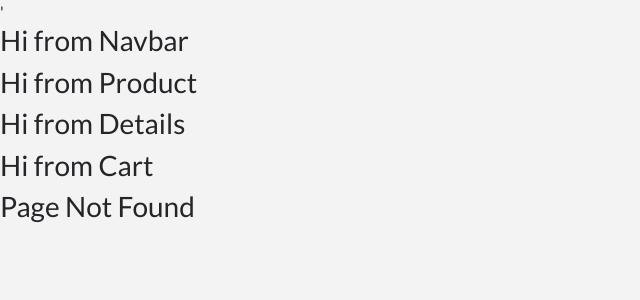
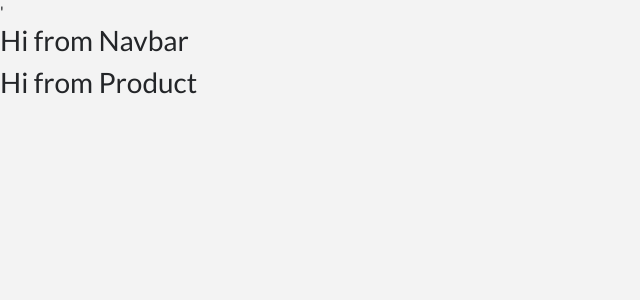
Before and after one commit to lesore0789/react-wine-store, a React (Create React App) app: page / in a window 1280 px wide. Before the commit this address had no page. Shown: the top 300 px of the page, without its empty margins (0-640 px from the left). Built offline with nearby package versions, Linux system fonts and the light colour scheme; a web font is replaced by a local one.

Commit message:
Configure route paths in app

```diff
--- a/src/App.js
+++ b/src/App.js
@@ -15,10 +15,12 @@
     return (
       <React.Fragment>'
         <Navbar />
-        <ProductList />
-        <Details />
-        <Cart />
-        <Default />
+        <Switch>
+          <Route exact path="/" component={ProductList} />
+          <Route path="/details" component={Details} />
+          <Route path="/cart" component={Cart} />
+          <Route component={Default} />
+        </Switch>
       </React.Fragment>
     );
   }
```
